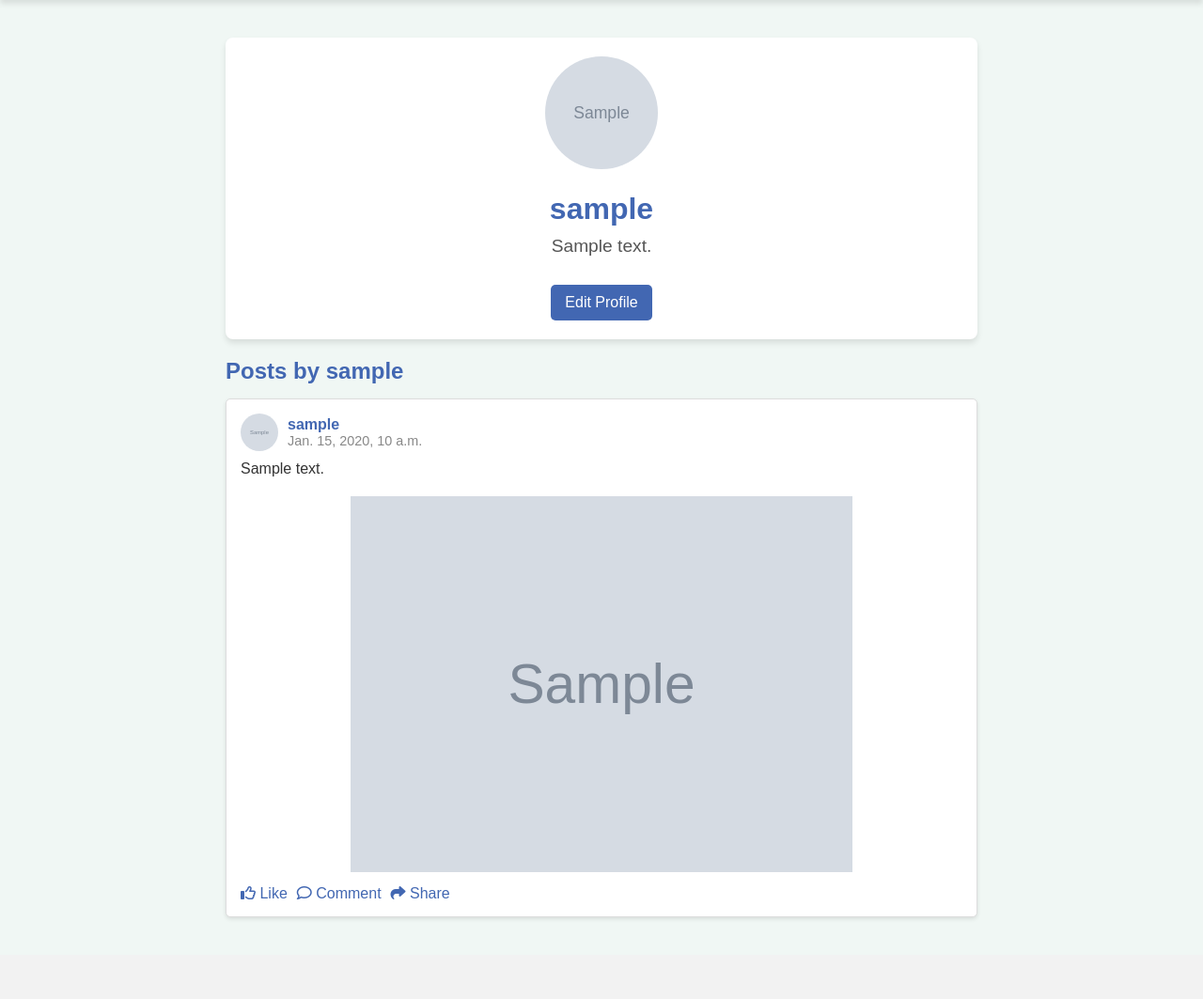
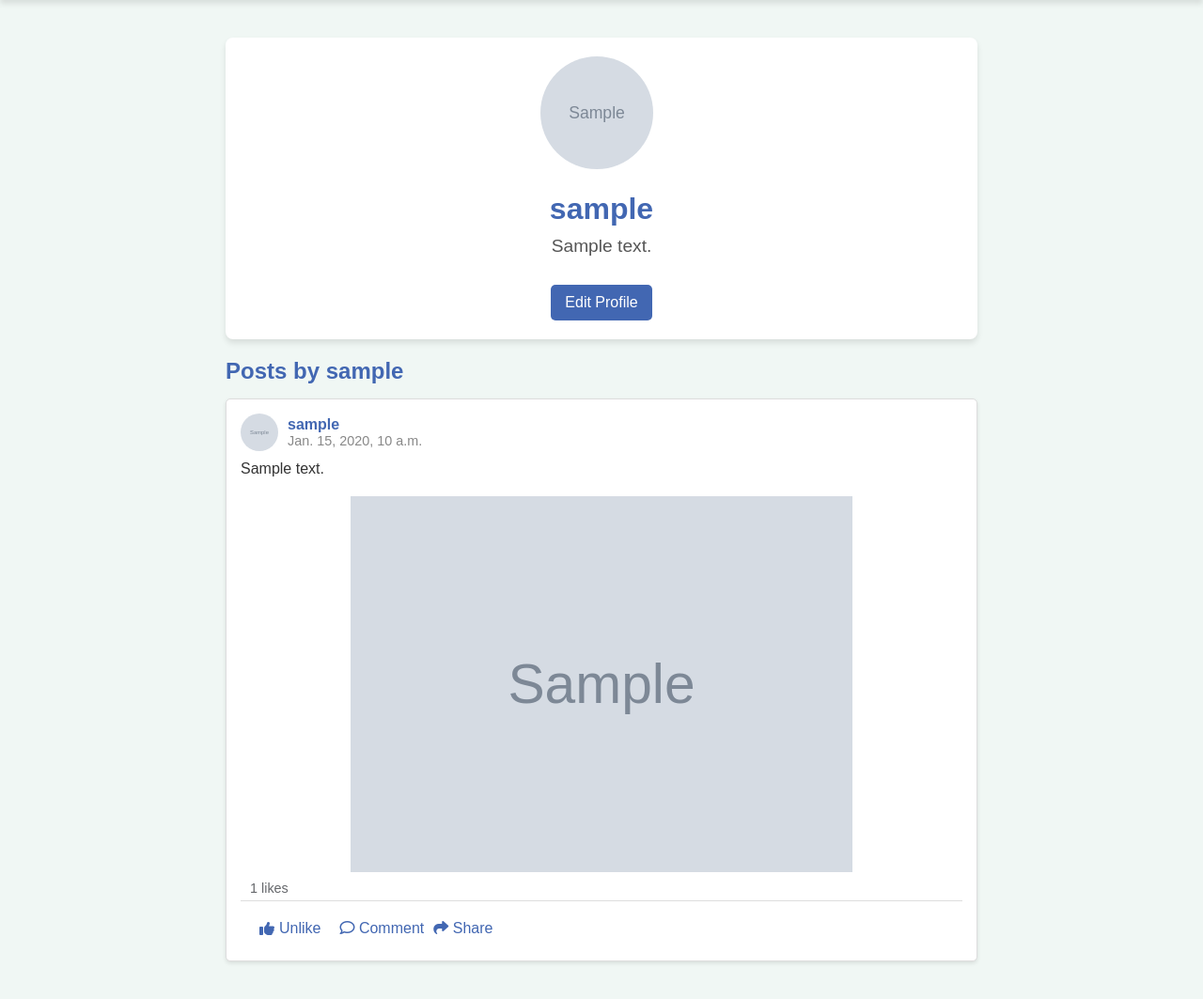
Before and after one commit to sudip6164/django-post-app, a Django app: a page that uses sbook/users/templates/users/profile.html in a window 1280 px wide. Shown: the part 74-1137 px from the top of the page at 94% size. Before the commit the page ends 1052 px from the top, so only its background shows below. Run offline with Django 5.2, Linux system fonts and the light colour scheme; a user stored in the database is signed in; tables that the repository leaves empty hold one stand-in row (values such as "Sample post"); grey boxes marked "Sample" are stand-in pictures.

Commit message:
like in profile page post

```diff
--- a/sbook/users/templates/users/profile.html
+++ b/sbook/users/templates/users/profile.html
@@ -7,6 +7,7 @@
 
 {% block additional_css %}
     <link rel="stylesheet" href="{% static 'css/users/profile.css' %}">
+    <link rel="stylesheet" href="{% static 'css/posts/post_list.css' %}">
 {% endblock additional_css %}
 
 {% block content %}
@@ -43,8 +44,21 @@
                     {% if post.image %}
                         <img src="{{ post.image.url }}" alt="Post Image" class="post-image" width="800px" height='400px' style="object-fit:contain">
                     {% endif %}
+                    <div class="post-likes">
+                        <span class="like-count">{{ post.total_likes }} likes</span>
+                    </div>
                     <div class="post-actions">
-                        <button class="like-button"><i class="fa-regular fa-thumbs-up"></i> Like</button>
+                        {% if user.is_authenticated %}
+                            <form method="post" action="{% url 'like_post' post_id=post.id %}">
+                                {% csrf_token %}
+                                <button type="submit" class="like-button {% if user in post.likes.all %}liked{% endif %}">
+                                    <i class="{% if user in post.likes.all %}fa-solid{% else %}fa-regular{% endif %} fa-thumbs-up"></i>
+                                    {% if user in post.likes.all %}Unlike{% else %}Like{% endif %}
+                                </button>
+                            </form>
+                        {% else %}
+                            <button class="like-button" disabled><i class="fa-regular fa-thumbs-up"></i> Like</button>
+                        {% endif %}
                         <button class="comment-button"><i class="fa-regular fa-comment"></i> Comment</button>
                         <button class="share-button"><i class="fa-solid fa-share"></i> Share</button>
                     </div>
```
